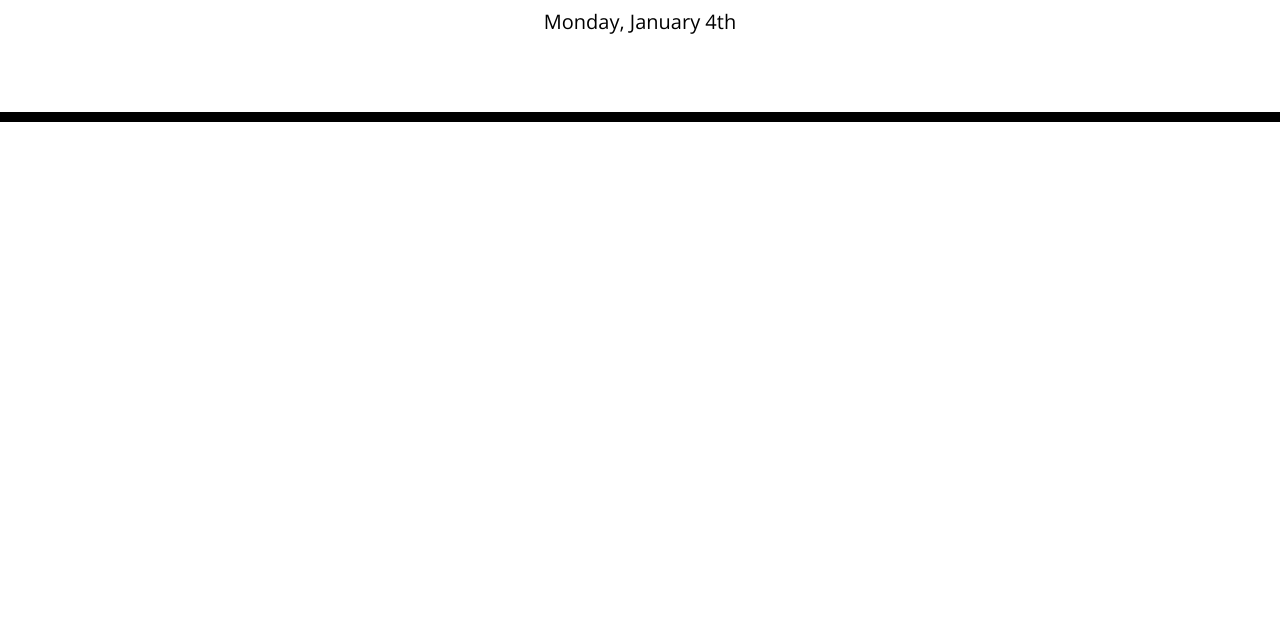
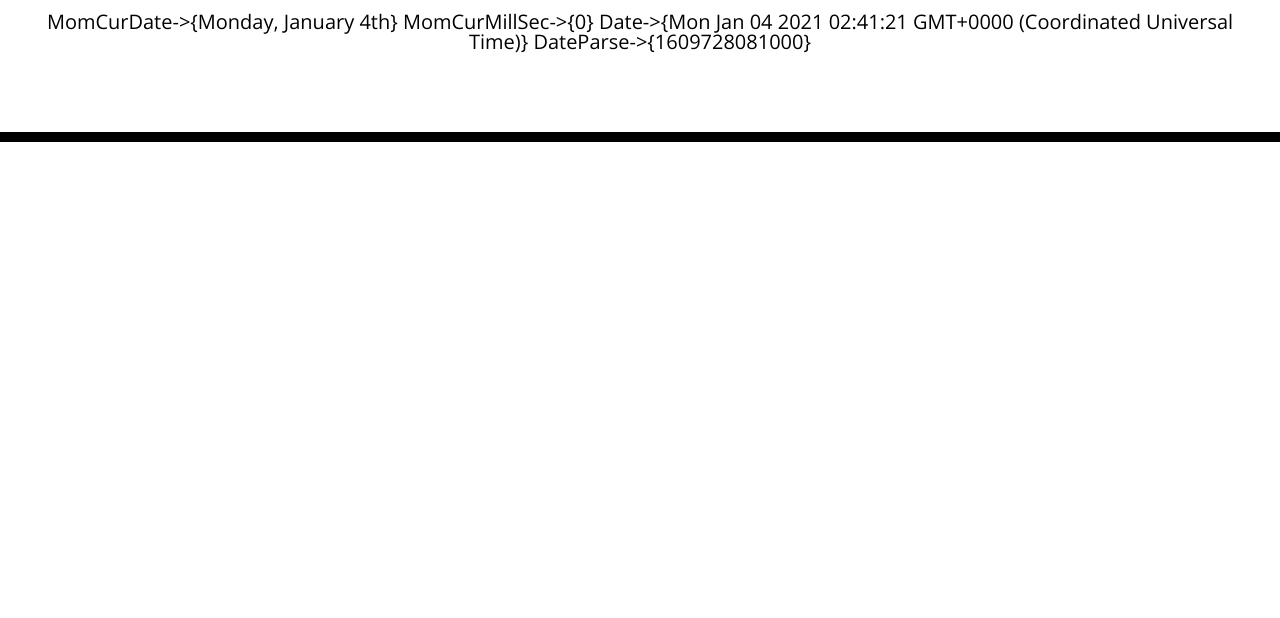
Before and after one commit to SteveBecmpe/WorkDayScheduler, a plain HTML site: page index.html in a window 1280 px wide. Shown: the part 182-800 px from the top of the page. Drawn offline with nearby package versions, Linux system fonts and the light colour scheme.

Commit message:
added function, variable layout, messed around with momment time capabilities

```diff
--- a/index.html
+++ b/index.html
@@ -28,6 +28,8 @@
       <h1 class="display-3">Work Day Scheduler</h1>
       <p class="lead">A simple calendar app for scheduling your work day</p>
       <p id="currentDay" class="lead"></p>
+      <p id="currentTimeTest" class="lead"></p>
+      <p id="currentMinSecNextHour" class="lead"></p>
       <!-- <section id=HeaderCurrentTime></section> -->
     </header>
     <div class="container">
--- a/script.js
+++ b/script.js
@@ -1,39 +1,181 @@
-$(document).ready(function(){//START JS Script after document load and ready----START
+$(document).ready(function () {//START JS Script after document load and ready----START
+    // let CurTimeOfDay = moment().format('hh:mm:ss a');
+    let CurMSTimeOfDay = moment().millisecond();
+    let CurSecTimeOfDay = moment().seconds();
+    let CurMinTimeOfDay = moment().minutes();
+    let CurHrTimeofDay = moment().hours();
+    let CurHMSmSTimeofDay = 0;
+    // let CurDate = moment().format('dddd, MMMM, Do, hh:mm:ss a');
+    // let CurDate = moment().startOf('day').fromNow();
+    // let CurDate = moment().endOf('hour').fromNow();
     let CurDate = moment().format('dddd, MMMM Do');
+    //86400 seconds in 24 hours
+    let TargetTime10pm = (10+12)*3600000;
     //DateTime.local().toLocaleString(DateTime.DATE_FULL);
-    $("#currentDay").text(CurDate);
-    console.log(CurDate);
+    // setTimeout(() => {use this for triggering next chack from where we are...
+    //     CurDate = moment().format('dddd, MMMM, Do, sssss');
+    //     $("#currentDay").text(CurDate);
+    //     console.log(CurDate);
+    // },500);
+
+    setInterval(function () {
+        // CurDate = moment().format('dddd, MMMM, Do, hh:mm:ss a');
+        // CurDate = moment().startOf('day').fromNow();
+        // CurDate = moment().endOf('hour').fromNow();
+        let CurLocDate = Date();
+        // let CurHr = CurDate.getHours();
+        // let CurSec = CurDate.getSeconds();
+        let CurMSec = Date.parse(CurLocDate);
+        // let CurTimeOfDayMS = Date.parse(CurDate);
+
+        CurMSTimeOfDay = moment().millisecond();
+        CurSecTimeOfDay = moment().seconds();
+        CurMinTimeOfDay = moment().minutes();
+        CurHrTimeofDay = moment().hours();
+
+        CurHMSmSTimeofDay = CurMSTimeOfDay + (CurSecTimeOfDay*1000) + (CurMinTimeOfDay*60000) + (CurHrTimeofDay*3600000);
+
+        let IntCurHMSmSTimeofDay = Math.floor(CurHMSmSTimeofDay);
+        let NextInterval = TargetTime10pm - IntCurHMSmSTimeofDay - 500;
+
+
+        $("#currentDay").text("MomCurDate->{" + CurDate + "} MomCurMillSec->{" + CurMSTimeOfDay + "} Date->{" + CurLocDate + "} DateParse->{" + CurMSec + "}");
+        // console.log(CurDate);
+        // console.log("CurHr " + CurHr);
+        // console.log("CurSec " + CurSec);
+        console.log("CurMSTimeOfDay " + CurMSTimeOfDay);
+        console.log("CurSecTimeOfDay" + CurSecTimeOfDay);
+        console.log("CurMinTimeOfDay " + CurMinTimeOfDay);
+        console.log("CurHrTimeofDay " + CurHrTimeofDay);
+        console.log("CurHMSmSTimeofDay " + CurHMSmSTimeofDay);
+        console.log("IntCurHMSmSTimeofDay " + IntCurHMSmSTimeofDay);
+        console.log("Target 10pm "+ TargetTime10pm);
+        console.log("Next Interval " + NextInterval);
+    }, 500);
+
+
+
+
+
+
+
+
+    //OLD Static code for header load date and time.
+    // CurDate = moment().format('dddd, MMMM, Do, sssss');
+    // $("#currentDay").text(CurDate);
+    // console.log(CurDate);
+
+
 
     //Variables
+
+    //TimeStartInterval - the starting time of the Scheduled List
+    // variable defined in Milliseconds from 0;
+    // 8 am = 8 hrs x 3600 seconds x 1000 milliseconds = 28800000
+    // 1 hr = 3600000 ms
+    //9am = 32400000
+    let TimeStartInterval = 0;
+
+    //TimeSlotQty - the number of allowed time slots in the day planner
+    let TimeSlotQty = 9;
+
+
+
+    //Time Slot Interval - variable is used to adjust the size the time slot, can be a small as 1 second, defined in milliseconds
+    let TimeSlotInterval = 1000;//1000 = 1 second, 3600 seconds = 1 hour, this affects the rate at which the background css class changes
+
+    //temp test function to update header
+
+
+
+    //Maybe this array needs to contain the amount of time for each
     let WorkHours = [// basic start up content
-        {Hr1 : "9am",
-        EventText : ""
+        {
+            Hr1: "9am",
+            EventText: "",
+            TimeClass: "",
         },
-        {Hr2 : "10am",
-        EventText : ""
+        {
+            Hr2: "10am",
+            EventText: "",
+            TimeClass: "",
         },
-        {Hr3 : "11am",
-        EventText : ""
+        {
+            Hr3: "11am",
+            EventText: "",
+            TimeClass: "",
         },
-        {Hr4 : "12am",
-        EventText : ""
+        {
+            Hr4: "12am",
+            EventText: "",
+            TimeClass: "",
         },
-        {Hr5 : "1pm",
-        EventText : ""
+        {
+            Hr5: "1pm",
+            EventText: "",
+            TimeClass: "",
         },
-        {Hr6 : "2pm",
-        EventText : ""
+        {
+            Hr6: "2pm",
+            EventText: "",
+            TimeClass: "",
         }
-        ,{Hr7 : "3pm",
-        EventText : ""
+        , {
+            Hr7: "3pm",
+            EventText: "",
+            TimeClass: "",
         }
-        ,{Hr8 : "4pm",
-        EventText : ""
+        , {
+            Hr8: "4pm",
+            EventText: "",
+            TimeClass: "",
         }
-        ,{Hr9 : "5pm",
-        EventText : ""
+        , {
+            Hr9: "5pm",
+            EventText: "",
+            TimeClass: "",
         }
     ];
+
+
+    //START LIST OF FUNCTIONS--------------------------------------FUNCTIONS START
+
+    // not needed //Find current time - finds the current point in time on spectrum. on transistions or in between
+    //
+    //
+
+
+
+
+    //Start or initialize function
+    //create temp array variable.
+    //set variable equal to json.parse(localstorage.getitem("name of storage item"));
+    //if ONLY if that array is no tempty !==null set working array = to retreived array, overwriting default array structure
+    //Call TimeKeeper - Starts time keeper - which has TimeClassUpdate Call inside it.
+    //Call TimeClassUpdate - Which has Render Array call inside it.
+    //Call render array
+    //Render Array data into div list format, adds classes, data-index, etc
+    //turns array data in to the div/li html... Does NOT change the array only renders it.
+    //For Loop ( .map is another option but maybe later) i=0; i<array.length; i++
+    //tempVar = array[i] object (containing time text, event text, time class (past, Present, Future))
+    //TimeClassUpdate - Cycle through array data and update TimeClass
+    //TimeKeeper, monitors the time and triggers TimeClassUpdate when each hour has passed
+    //Array text data update. - cycles through the array data and updates the text data.
+    //Array Data Save local - saves the array data in local storage
+    //Array Data Local Retrieve - retreives data from local storage
+    //
+
+
+
+
+
+
+
+    //END LIST OF FUNCTIONS----------------------------------------FUNCTIONS END
+
+    //functional order of calls
+    //Call Init
+
 
 
 
```
Also changed, not shown: Assets/500msSetIntervalLoopUpdatingEndofHour.JPG (added).
